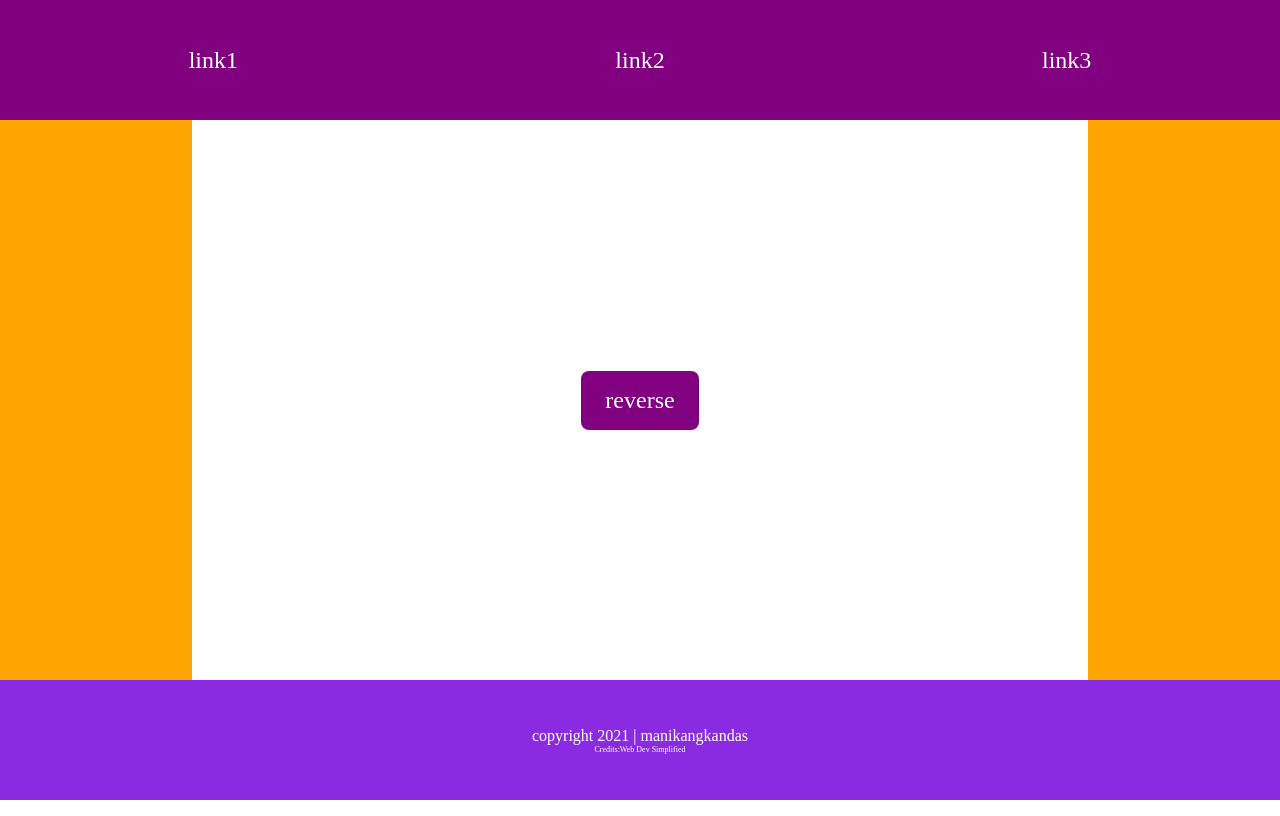
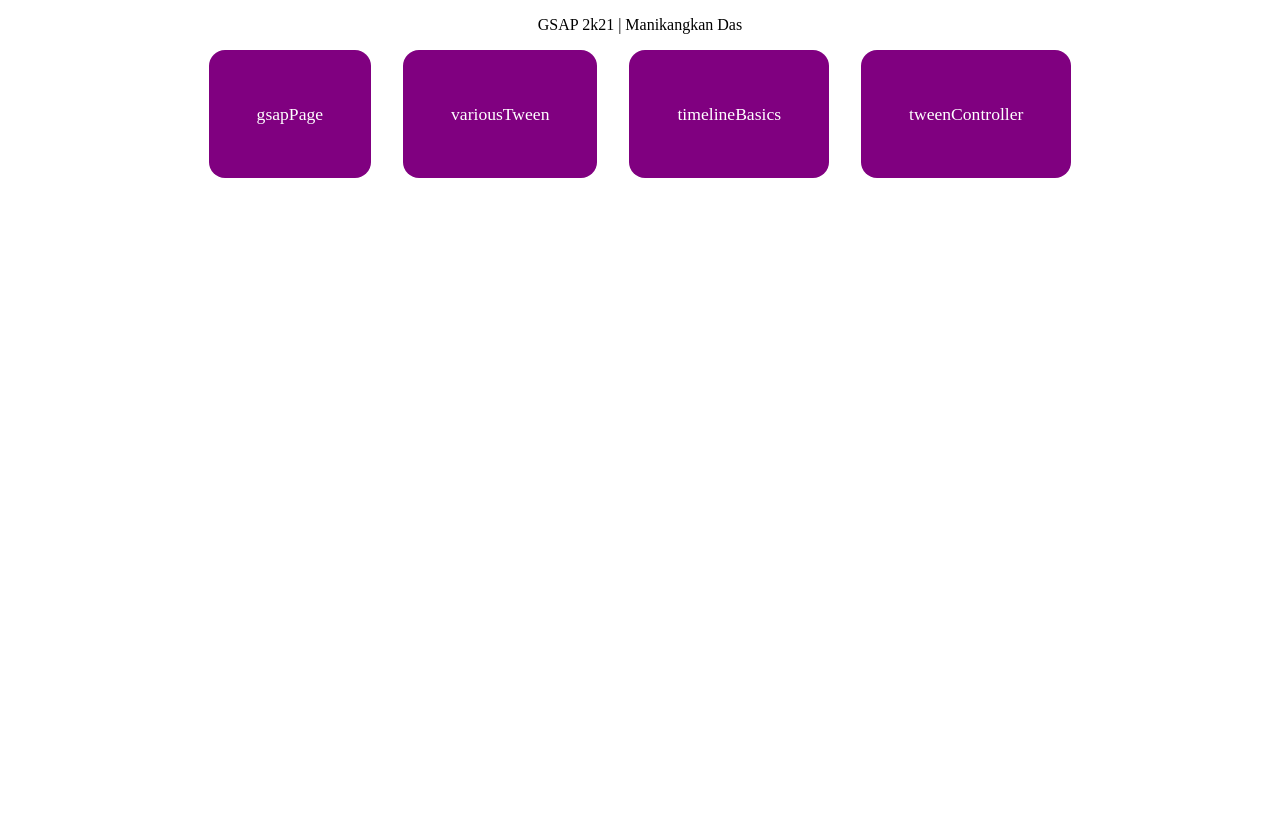
Before and after one commit to manikangkan/gsap-journey, a plain HTML site: page index.html in a window 1280 px wide. Drawn offline with nearby package versions, Linux system fonts and the light colour scheme.

Commit message:
created homepage for all programs

```diff
--- a/css/main.scss
+++ b/css/main.scss
@@ -69,3 +69,7 @@ body {
     font-size: 0.5rem;
   }
 }
+a {
+  color: #fff;
+  text-decoration: none;
+}
--- a/index.html
+++ b/index.html
@@ -4,27 +4,77 @@
     <meta charset="UTF-8" />
     <meta http-equiv="X-UA-Compatible" content="IE=edge" />
     <meta name="viewport" content="width=device-width, initial-scale=1.0" />
-    <link rel="stylesheet" href="css/main.css" />
-    <title>GSAP|manikangkan</title>
+    <title>HomePage</title>
+    <style>
+      * {
+        margin: 0;
+        padding: 0;
+        font-family: "Montserrat";
+        box-sizing: border-box;
+        color: #fff;
+      }
+
+      body {
+        height: 100vh;
+      }
+
+      h1 {
+        color: black;
+        font-weight: 500;
+        font-size: 1rem;
+        text-align: center;
+        margin-top: 1rem;
+      }
+
+      .topics {
+        display: flex;
+        justify-content: center;
+        flex-wrap: wrap;
+      }
+
+      button {
+        cursor: pointer;
+        margin: 1rem;
+        /* padding: 2rem; */
+        min-width: 8rem;
+        height: 8rem;
+        border-radius: 1rem;
+        border: none;
+        outline: none;
+        background: purple;
+      }
+
+      button:hover {
+        background: rgb(147, 0, 147);
+      }
+
+      button:active {
+        transform: scale(0.99);
+      }
+
+      a {
+        display: inline-block;
+        padding: 3rem;
+        text-decoration: none;
+        font-size: 1.1rem;
+      }
+    </style>
   </head>
   <body>
-    <div class="header">
-      <div class="links">
-        <div class="link">link1</div>
-        <div class="link">link2</div>
-        <div class="link">link3</div>
-      </div>
-      <div class="content">
-        <div class="sidebar left"></div>
-        <button class="btn">reverse</button>
-        <div class="sidebar right"></div>
-      </div>
-      <div class="footer">
-        copyright 2021 | manikangkandas
-        <p>Credits:Web Dev Simplified</p>
-      </div>
+    <h1>GSAP 2k21 | Manikangkan Das</h1>
+    <div class="topics">
+      <button>
+        <a href="gsap.html">gsapPage</a>
+      </button>
+      <button>
+        <a href="variousTween.html">variousTween</a>
+      </button>
+      <button>
+        <a href="timelineBasics.html">timelineBasics</a>
+      </button>
+      <button>
+        <a href="tweenController.html">tweenController</a>
+      </button>
     </div>
-    <script src="script.js" defer></script>
-    <script src="https://cdnjs.cloudflare.com/ajax/libs/gsap/3.6.1/gsap.min.js"></script>
   </body>
 </html>
```
Also changed, not shown: gsap.html (added, +30 -0 lines), timelineBasics.html (+16 -0 lines), tweenController.html (+4 -0 lines), variousTween.html (+5 -0 lines), css/main.css, 1 other file.
